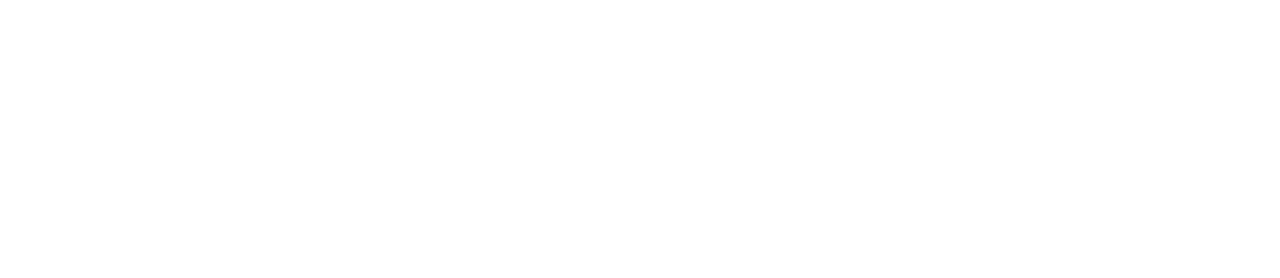
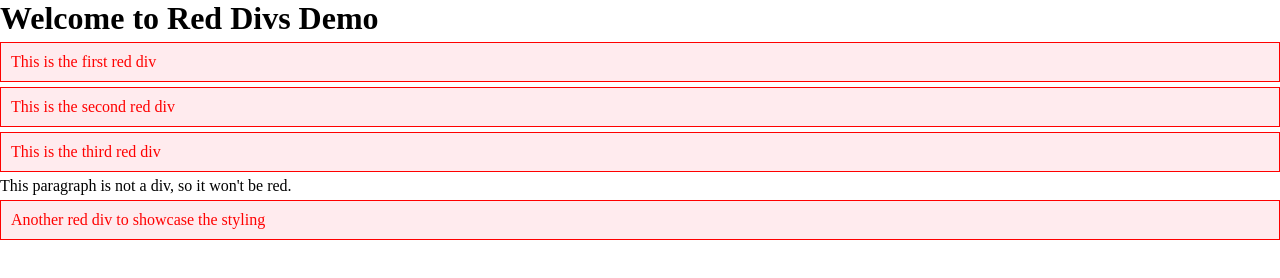
Before and after one commit to kietdo-dev/hello-mcp, a plain HTML site: page index.html in a window 1280 px wide. Drawn offline with Linux system fonts and the light colour scheme.

Commit message:
Add CSS link and demo divs to showcase red styling

```diff
--- a/index.html
+++ b/index.html
@@ -3,9 +3,18 @@
 <head>
   <meta charset="UTF-8">
   <meta name="viewport" content="width=device-width, initial-scale=1.0">
-  <title>Document</title>
+  <title>Red Divs Demo</title>
+  <link rel="stylesheet" href="style.css">
 </head>
 <body>
+  <h1>Welcome to Red Divs Demo</h1>
 
+  <div>This is the first red div</div>
+  <div>This is the second red div</div>
+  <div>This is the third red div</div>
+
+  <p>This paragraph is not a div, so it won't be red.</p>
+
+  <div>Another red div to showcase the styling</div>
 </body>
 </html>
```
